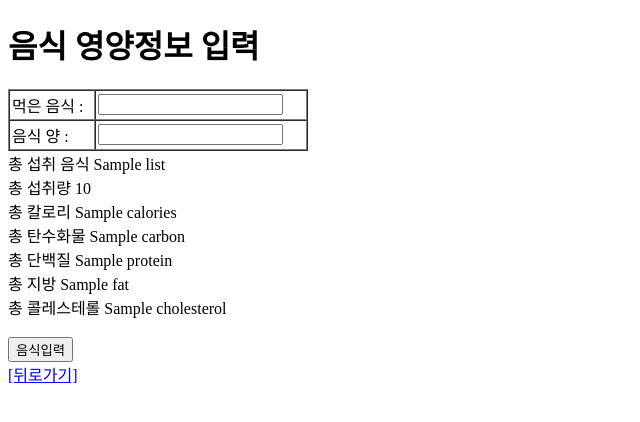
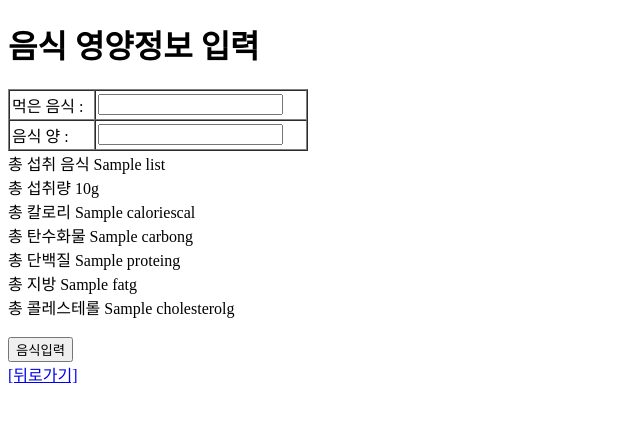
Before and after one commit to TUK-CE-capstone-2023-Healthtomize/Healthtomize, a Django app: template mysite/food/templates/food/food_input.html in a window 1280 px wide. Shown: the top 422 px of the page, without its empty margins (0-640 px from the left). Run offline with Django 4.2, Linux system fonts and the light colour scheme; the template is opened without the code that fills it: most values are stand-ins (such as "Sample title", 1, 10 or a date in 2020); some libraries are stand-ins or nearby versions.

Commit message:
Add files via upload

```diff
--- a/mysite/food/templates/food/food_input.html
+++ b/mysite/food/templates/food/food_input.html
@@ -16,12 +16,12 @@
     </tr>
         </table>
     총 섭취 음식 {{list}}<br>
-    총 섭취량 {{amount}}<br>
-    총 칼로리 {{calories}}<br>
-    총 탄수화물 {{carbon}}<br>
-    총 단백질 {{protein}}<br>
-    총 지방 {{fat}}<br>
-    총 콜레스테롤 {{cholesterol}}<br>
+    총 섭취량 {{amount}}g<br>
+    총 칼로리 {{calories}}cal<br>
+    총 탄수화물 {{carbon}}g<br>
+    총 단백질 {{protein}}g<br>
+    총 지방 {{fat}}g<br>
+    총 콜레스테롤 {{cholesterol}}g<br>
     <input type="hidden" name="list" value = "{{list}}">
     <input type="hidden" name="amount" value = "{{amount}}">
     <input type="hidden" name="calories" value = "{{calories}}">
```
Also changed, not shown: mysite/food/views.py (+4 -4 lines).
